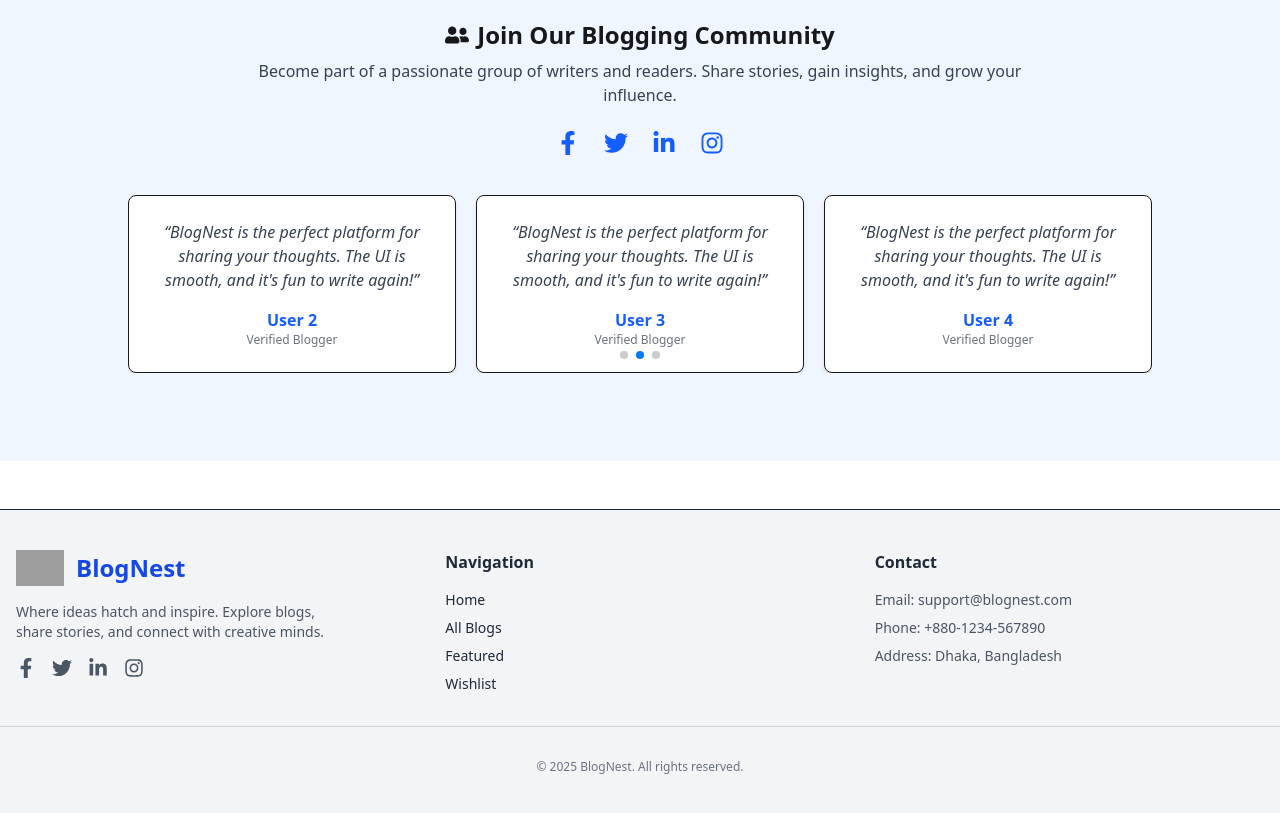
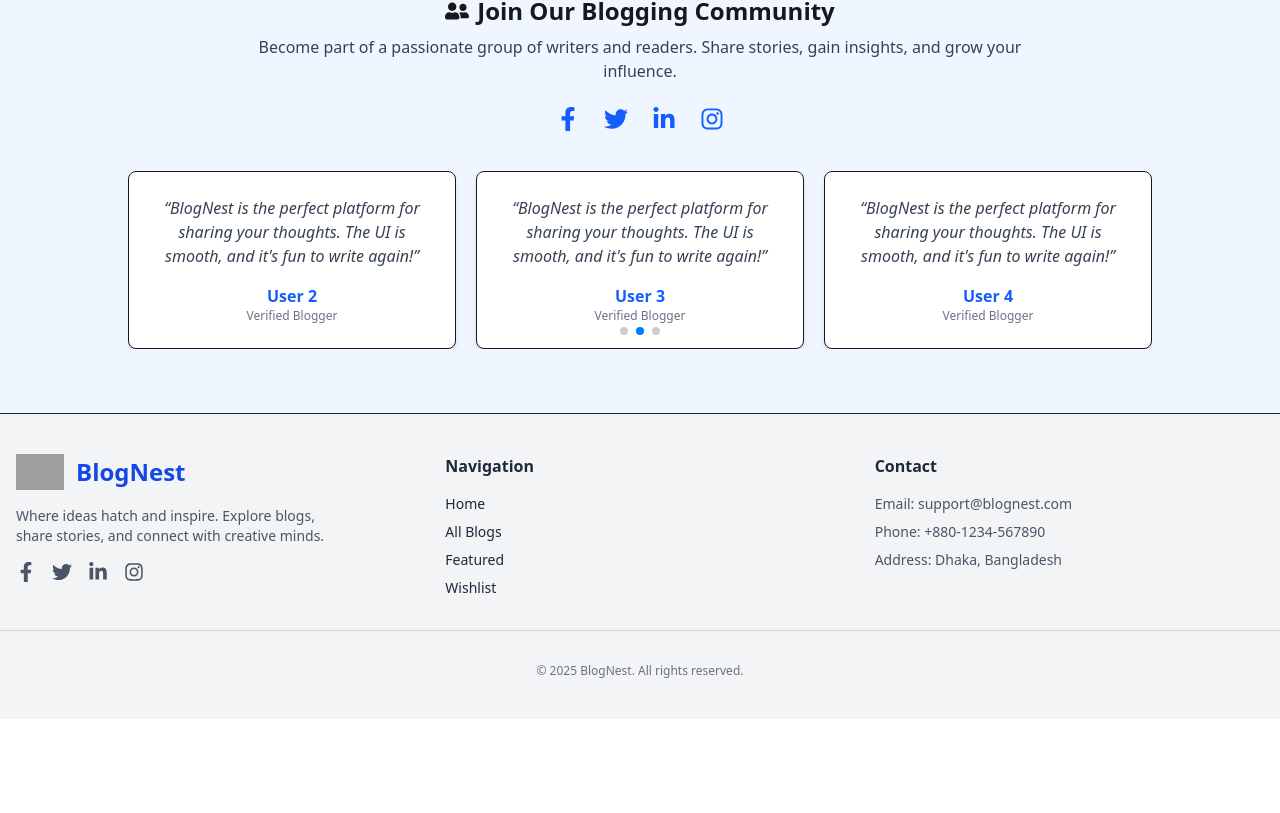
Before and after one commit to SR-iMrAN/BlogNest, a React (Vite) app: page / in a window 1280 px wide. Shown: the part 1185-1998 px from the top of the page. After the commit the page ends 1904 px from the top, so only its background shows below. Built offline with nearby package versions, Linux system fonts and the light colour scheme; no server answers; grey boxes are pictures that could not be loaded.

Commit message:
new changes'

```diff
--- a/src/components/footer.jsx
+++ b/src/components/footer.jsx
@@ -3,7 +3,7 @@ import { FaFacebookF, FaTwitter, FaLinkedinIn, FaInstagram } from 'react-icons/f
 
 const Footer = () => {
   return (
-    <footer className="bg-gray-100 text-gray-800 py-10 mt-12 border-t">
+    <footer className="bg-gray-100 text-gray-800 py-10  border-t">
       <div className="max-w-7xl mx-auto px-4 grid grid-cols-1 md:grid-cols-3 gap-10">
         {/* Logo & Description */}
         <div className="flex flex-col items-center md:items-start text-center md:text-left space-y-4">
--- a/src/pages/Home.jsx
+++ b/src/pages/Home.jsx
@@ -296,7 +296,7 @@ const Home = () => {
         whileInView={{ opacity: 1, y: 0 }}
         transition={{ duration: 0.6 }}
         viewport={{ once: true }}
-        className="bg-blue-50 py-22 px-4"
+        className="bg-blue-50 py-16  px-4"
       >
         <div className="text-center mb-10 max-w-3xl mx-auto">
           <h2 className="text-2xl font-semibold mb-2 flex justify-center items-center gap-2">
@@ -338,7 +338,7 @@ const Home = () => {
           >
             {[1, 2, 3, 4, 5].map((id) => (
               <SwiperSlide key={id}>
-                <div className="bg-white border rounded-lg p-6 shadow-md text-center h-full flex flex-col justify-between">
+                <div className="bg-white border rounded-lg p-6  shadow-md text-center h-full flex flex-col justify-between">
                   <p className="text-gray-700 italic mb-4">
                     “BlogNest is the perfect platform for sharing your thoughts. The UI is smooth, and it's fun to write again!”
                   </p>
```
